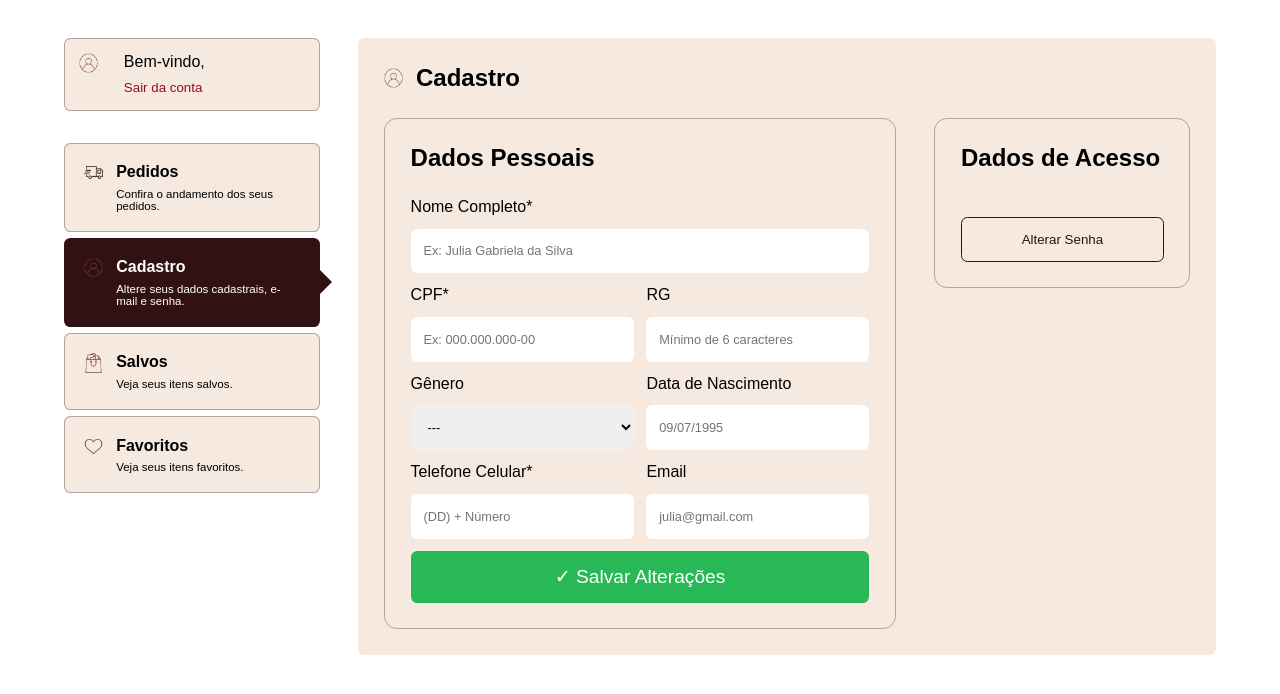
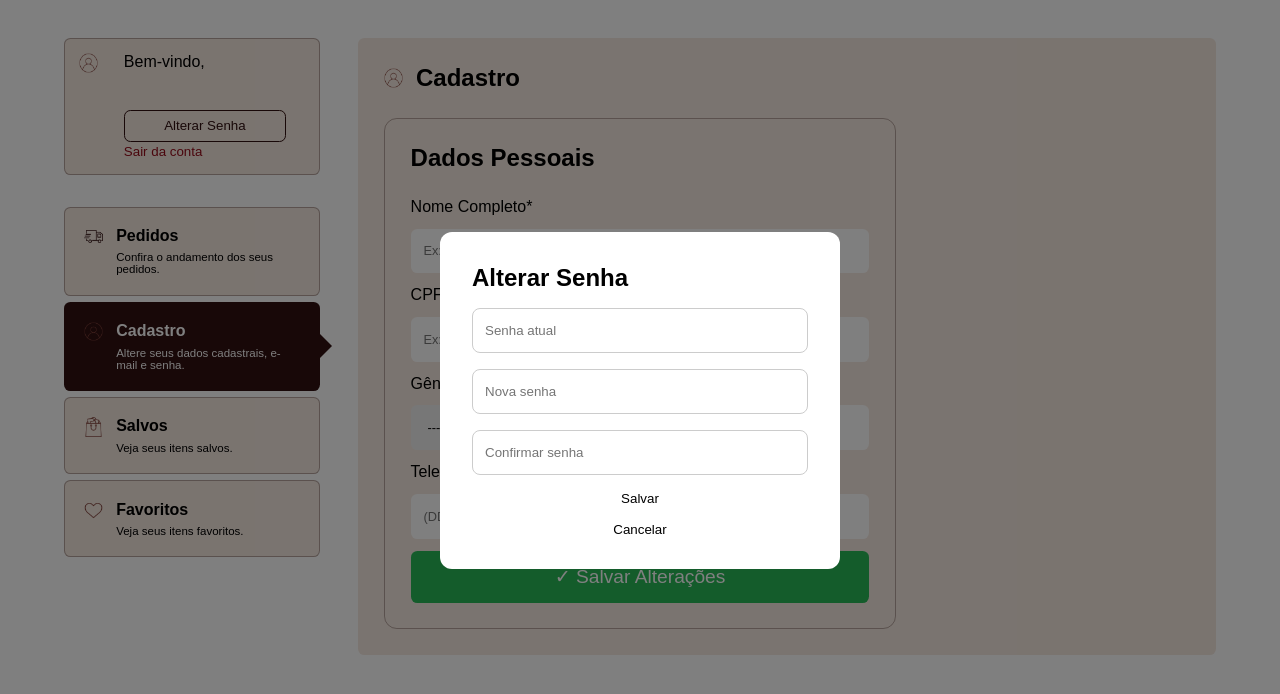
Before and after one commit to Atelier-A-Y/FrontEnd, a Vue app: page /user in a window 1280 px wide. Both pictures are taken after a click on the button "Alterar Senha". Shown: the top 694 px of the page. Built offline with nearby package versions, Linux system fonts and the light colour scheme; no server answers; the HTML template or start-up script is replaced by a standard one.

Commit message:
Feat: ajustes nas funcionalidades da página #9

```diff
--- a/dev-dist/sw.js
+++ b/dev-dist/sw.js
@@ -82,7 +82,7 @@ define(['./workbox-5a5d9309'], (function (workbox) { 'use strict';
     "revision": "3ca0b8505b4bec776b69afdba2768812"
   }, {
     "url": "index.html",
-    "revision": "0.qjsd49hhsp"
+    "revision": "0.4ddnh1c8dsg"
   }], {});
   workbox.cleanupOutdatedCaches();
   workbox.registerRoute(new workbox.NavigationRoute(workbox.createHandlerBoundToURL("index.html"), {
--- a/src/views/UserView.vue
+++ b/src/views/UserView.vue
@@ -3,6 +3,11 @@ import { ref, onMounted } from 'vue'
 import { getProfile, updateProfile } from '../services/user'
 
 const loading = ref(false)
+const menuAtivo = ref('cadastros')
+const modalSenha = ref(false)
+const senhaAtual = ref('')
+const novaSenha = ref('')
+const confirmarSenha = ref('')
 
 const form = ref({
   name: '',
@@ -56,7 +61,6 @@ onMounted(() => {
 <template>
   <main class="perfil-container">
 
-    <!-- SIDEBAR -->
     <aside class="sidebar">
 
       <div class="welcome-card">
@@ -68,15 +72,60 @@ onMounted(() => {
           <p>Bem-vindo,</p>
           <h3>{{ form.name }}</h3>
 
+          <div class="email-box">
+
+            <span>
+              {{form.email}}
+            </span>
+
+          </div>
+
+          <button
+            class="change-password"
+            @click="modalSenha = true"
+          >
+            Alterar Senha
+          </button>
+
+          <div v-if="modalSenha" class="modal">
+            <div class="modal-content">
+              <h2>Alterar Senha</h2>
+
+              <input
+                v-model="senhaAtual"
+                type="password"
+                placeholder="Senha atual"
+              />
+              <input
+                v-model="novaSenha"
+                type="password"
+                placeholder="Nova senha"
+           >
+              <input
+                v-model="confirmarSenha"
+                type="password"
+                placeholder="Confirmar senha"
+              />
+
+              <button>Salvar</button>
+              <button @click="modalSenha = false">Cancelar</button>
+            </div>
+          </div>
+
           <button class="logout">
             Sair da conta
           </button>
         </div>
+
         </div>
 
       <nav>
 
-        <div class="menu-card">
+            <div
+              class="menu-card"
+              :class="{ active: menuAtivo === 'pedidos' }"
+              @click="menuAtivo = 'pedidos'"
+            >
           <img src="/img/caminhao.png" alt="caminhao.png">
 
           <div>
@@ -85,7 +134,11 @@ onMounted(() => {
           </div>
         </div>
 
-        <div class="menu-card active">
+          <div
+              class="menu-card"
+              :class="{ active: menuAtivo === 'cadastros' }"
+              @click="menuAtivo = 'cadastros'"
+            >
             <img src="/img/user-solido.png" alt="user.png">
 
             <div>
@@ -94,7 +147,11 @@ onMounted(() => {
             </div>
           </div>
 
-        <div class="menu-card">
+          <div
+              class="menu-card"
+              :class="{ active: menuAtivo === 'salvos' }"
+              @click="menuAtivo = 'salvos'"
+            >
             <img src="/img/bolsa-solido.png" alt="bolsa.png">
 
             <div>
@@ -103,7 +160,11 @@ onMounted(() => {
             </div>
           </div>
 
-        <div class="menu-card">
+          <div
+              class="menu-card"
+              :class="{ active: menuAtivo === 'favoritos' }"
+              @click="menuAtivo = 'favoritos'"
+            >
             <img src="/img/coracao-solido.png" alt="coracao.png">
 
             <div>
@@ -116,9 +177,17 @@ onMounted(() => {
 
     </aside>
 
-    <!-- CONTEÚDO -->
-    <section class="content">
+    <section
+      class="content"
+      v-if="menuAtivo === 'pedidos'"
+    >
+      <h1>Pedidos</h1>
+    </section>
 
+   <section
+      class="content"
+      v-if="menuAtivo === 'cadastros'"
+    >
       <div class="title">
         <img src="/img/user-solido.png" alt="user.png">
         <h1>Cadastro</h1>
@@ -126,7 +195,6 @@ onMounted(() => {
 
       <div class="cards-grid">
 
-        <!-- FORM -->
         <div class="form-card">
 
           <h2>Dados Pessoais</h2>
@@ -204,32 +272,23 @@ onMounted(() => {
               >
                 {{ loading ? 'Salvando...' : '✓ Salvar Alterações' }}
             </button>
+          </div>
+        </div>
+        </div>
+    </section>
 
-          </div>
+    <section
+      class="content"
+      v-if="menuAtivo === 'salvos'"
+    >
+      <h1>Salvos</h1>
+    </section>
 
-        </div>
-
-        <!-- ACESSO -->
-        <div class="access-card">
-
-          <h2>Dados de Acesso</h2>
-
-          <div class="email-box">
-
-            <span>
-              {{form.email}}
-            </span>
-
-          </div>
-
-          <button class="change-password">
-            Alterar Senha
-          </button>
-
-        </div>
-
-      </div>
-
+    <section
+      class="content"
+      v-if="menuAtivo === 'favoritos'"
+    >
+      <h1>Favoritos</h1>
     </section>
 
   </main>
@@ -252,6 +311,41 @@ img{
   display:grid;
   grid-template-columns:20vw 1fr;
   gap:3vw;
+}
+
+.modal{
+  position: fixed;
+  inset: 0;
+
+  background: rgba(0,0,0,.5);
+
+  display: flex;
+  justify-content: center;
+  align-items: center;
+
+  z-index: 999;
+}
+
+.modal-content{
+  background: white;
+
+  padding: 2rem;
+
+  border-radius: 12px;
+
+  width: 400px;
+  max-width: 90%;
+
+  display: flex;
+  flex-direction: column;
+  gap: 1rem;
+}
+
+.modal-content input{
+  height: 45px;
+  padding: 0 12px;
+  border: 1px solid #ccc;
+  border-radius: 8px;
 }
 
 .sidebar{
@@ -345,15 +439,13 @@ img{
   gap:3vw;
 }
 
-.form-card,
-.access-card{
+.form-card{
   border:0.1vw solid #31111152;
   border-radius:1vw;
   padding:2vw;
 }
 
-.form-card h2,
-.access-card h2{
+.form-card h2{
   margin-top:0;
   margin-bottom:2vw;
 }
@@ -397,10 +489,6 @@ img{
   cursor:pointer;
 }
 
-.access-card{
-  height:fit-content;
-}
-
 .email-box{
   display:flex;
   justify-content:space-between;
@@ -411,7 +499,7 @@ img{
 
 .change-password{
   width:100%;
-  height:3.5vw;
+  height:2.5vw;
 
   border:0.1vw solid #311111;
   border-radius:0.5vw;
```
Lines whose indentation alone changed are shown as unchanged.
